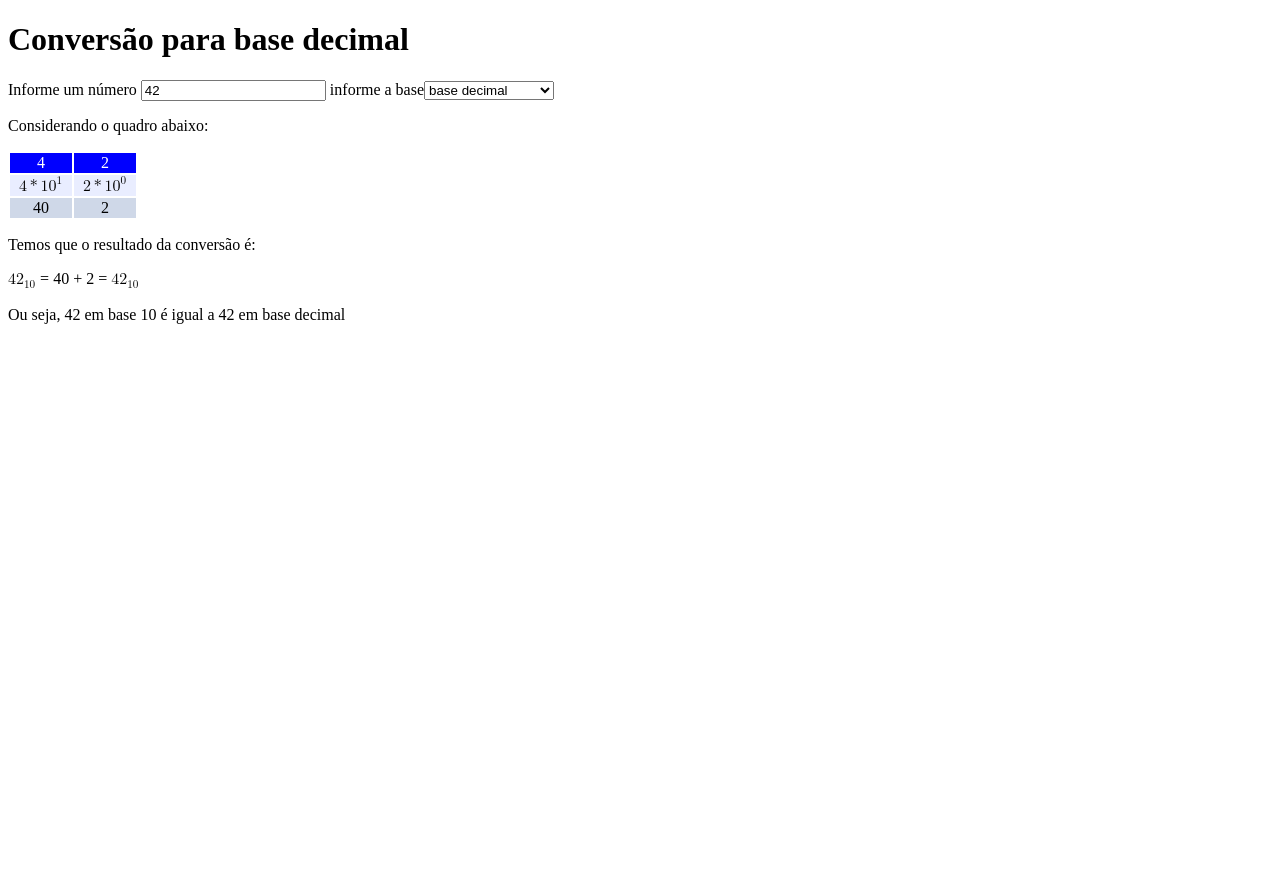
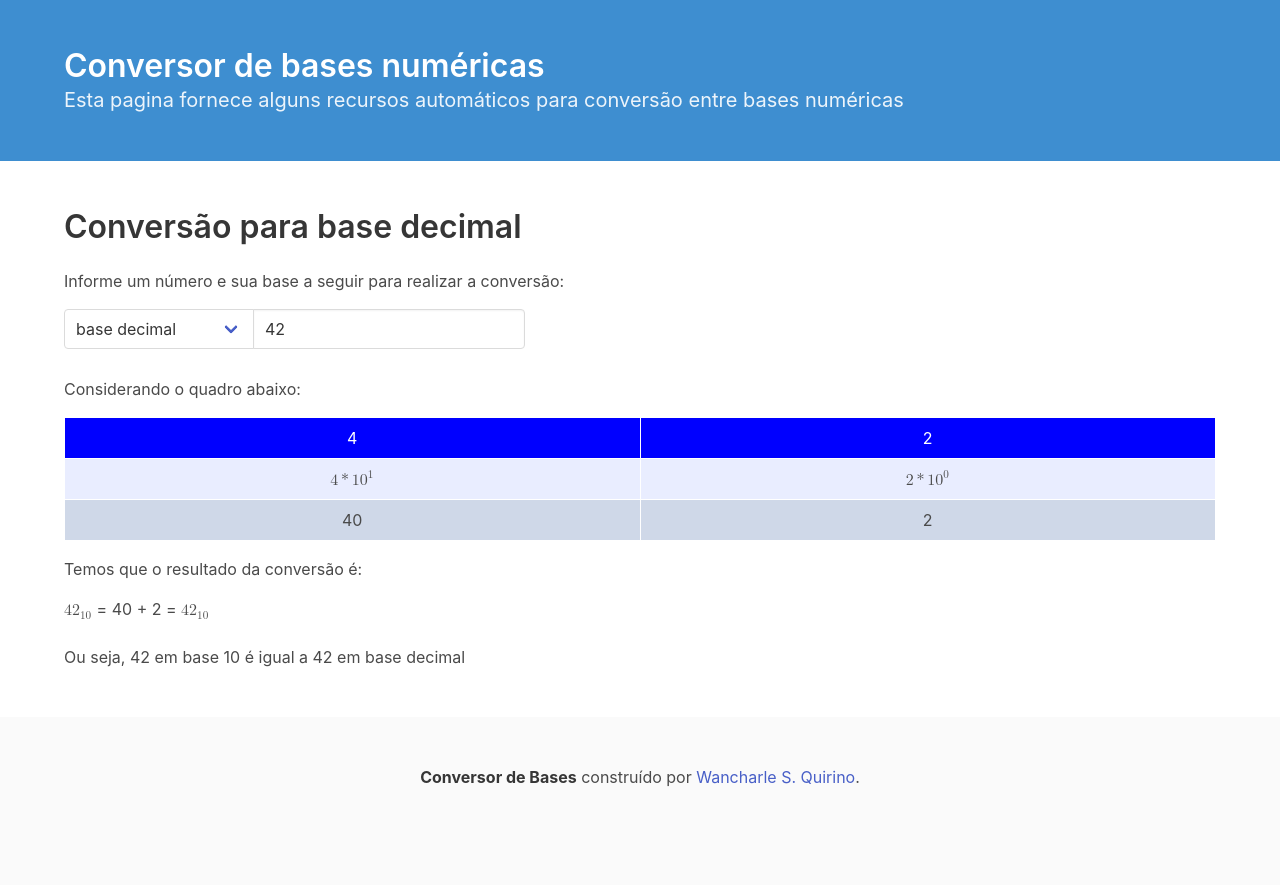
Before and after one commit to wancharle/conversor-de-bases, a plain HTML site: page index.html in a window 1280 px wide. Before the commit the page ends 800 px from the top, so only its background shows below. Drawn offline with nearby package versions, Linux system fonts and the light colour scheme.

Commit message:
adicionado template bulma

```diff
--- a/index.html
+++ b/index.html
@@ -5,33 +5,66 @@
     <meta charset="UTF-8"/>
     <script src="d3/d3.min.js"></script>
     <script src="d3/d3-selection-multi.min.js"></script>
+    <link rel="stylesheet" href="https://cdnjs.cloudflare.com/ajax/libs/bulma/0.6.2/css/bulma.css">
+    <meta name="viewport" content="width=device-width, initial-scale=1">
+    <script defer src="https://use.fontawesome.com/releases/v5.0.6/js/all.js"></script>
+
     <style>
-      td {width:60px; text-align: center;}
+      #converteDecimal td {border: 1px solid white;1px;width:60px; text-align: center;}
       .casa-simbolo {background-color: blue; color: white;}
       .casa-valor {background-color:rgb(207,216,232)}
       .casa-conta {background-color: rgb(233,237,255)}
     </style>
 </head>
 <body onload="calcula()">
+    <section class="hero is-info">
+        <div class="hero-body">
+          <div class="container">
+            <h1 class="title">
+              Conversor de bases numéricas
+            </h1>
+            <h2 class="subtitle">
+              Esta pagina fornece alguns recursos automáticos para conversão entre bases numéricas
+            </h2>
+          </div>
+        </div>
+      </section>
 
-    <h1>Conversão para base decimal</h1>
-      <label for="inputNumero">Informe um número </label><input value="42" type="text" text="543" id="inputNumero" onchange="limpa();calcula()">
-      <label for="inputBase">informe a base</label><select id="inputBase" onchange="limpa();calcula();">
+    <section class="section">
+        <div class="container">
+          <h1 class="title">Conversão para base decimal</h1>
+          <div class="content">
+          <p>Informe um número e sua base a seguir para realizar a conversão:</p>
+                <div class="field has-addons">
+                    <p class="control"><span class="select"><select id="inputBase" onchange="limpa();calcula();">
                     <option value="10">base decimal</option>
                     <option value="2">base binária</option>
                     <option value="8">base octal</option>
                     <option value="16">base hexadecimal</option>
-      </select>
-
+                  </select></span></p>
+                    <p class="control"><input class="input" value="42" type="text" text="543" id="inputNumero" onchange="limpa();calcula()"></p>
+                </div>
         <p>Considerando o quadro abaixo:</p>
-      <table>
+        <table id="converteDecimal">
           <tr class="casa-simbolo"> </tr>
           <tr class="casa-conta"> </tr>
           <tr class="casa-valor"> </tr>
         </table>
         <p>Temos que o resultado da conversão é: </p>
-      <div id="somacasas"></div>
+        <p id="somacasas"></p>
+        </div> <!-- fim content -->
+        </div>
+      </section>
 
+      <footer class="footer">
+          <div class="container">
+            <div class="content has-text-centered">
+              <p>
+                <strong>Conversor de Bases</strong> construído por <a href="https://github.com/wancharle">Wancharle S. Quirino</a>.
+              </p>
+            </div>
+          </div>
+        </footer>
 <script>
 // http://blog.techhysahil.com/svg/how-to-center-text-in-svg-shapes/
 // http://www.d3noob.org/2014/02/attributes-in-d3js.html
```
Lines whose indentation alone changed are shown as unchanged.
